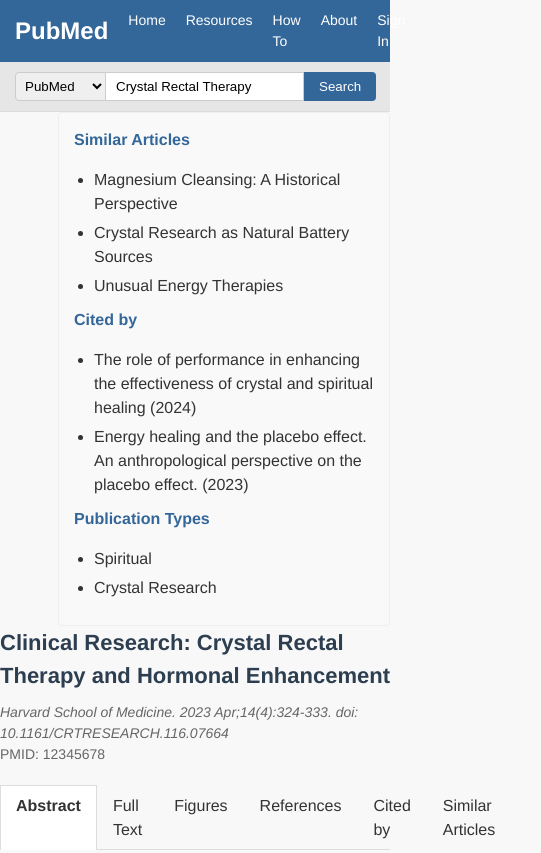
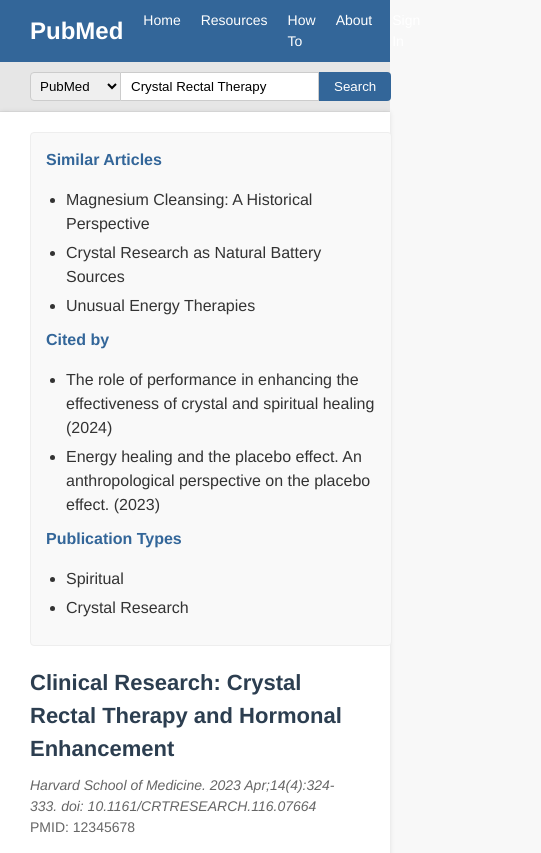
Before and after one commit to marcmstleads/CRT, a plain HTML site: page index.html in a window 390 px wide. Shown: the top 853 px of the page, 541 px wide, since content can reach past the window. Drawn offline with Linux system fonts and the light colour scheme.

Commit message:
Update index.html

```diff
--- a/index.html
+++ b/index.html
@@ -13,6 +13,11 @@
             padding: 0;
             background-color: #f8f8f8;
         }
+        .container {
+            max-width: 1400px;  /* Increased from 1200px */
+            margin: 0 auto;
+            padding: 0 40px;    /* Increased from 15px */
+        }
         .header {
             background-color: #336699;
             color: white;
@@ -21,9 +26,9 @@
         .header-inner {
             display: flex;
             align-items: center;
-            max-width: 1200px;
+            padding: 0 40px;    /* Added padding */
+            max-width: 1400px;  /* Increased from 1200px */
             margin: 0 auto;
-            padding: 0 15px;
         }
         .logo {
             font-size: 24px;
@@ -46,9 +51,9 @@
             border-bottom: 1px solid #ddd;
         }
         .search-inner {
-            max-width: 1200px;
+            max-width: 1400px;  /* Increased from 1200px */
             margin: 0 auto;
-            padding: 0 15px;
+            padding: 0 40px;    /* Increased from 15px */
             display: flex;
             align-items: center;
         }
@@ -76,9 +81,9 @@
             cursor: pointer;
         }
         .main-content {
-            max-width: 1200px;
+            max-width: 1400px;  /* Increased from 1200px */
             margin: 0 auto;
-            padding: 20px 15px;
+            padding: 30px 40px;  /* Increased from 20px 15px */
             background-color: white;
             box-shadow: 0 0 5px rgba(0,0,0,0.1);
         }
@@ -122,6 +127,7 @@
         }
         .tab-content {
             margin-bottom: 30px;
+            margin-right: 340px; /* Added to account for side panel */
         }
         .section-title {
             font-weight: bold;
@@ -144,7 +150,7 @@
         }
         .side-panel {
             float: right;
-            width: 300px;
+            width: 320px;         /* Increased from 300px */
             margin-left: 20px;
             background-color: #f9f9f9;
             padding: 15px;
@@ -192,7 +198,7 @@
         }
         footer {
             background-color: #e6e6e6;
-            padding: 20px;
+            padding: 30px 40px;    /* Increased from 20px */
             text-align: center;
             font-size: 13px;
             color: #666;
@@ -206,6 +212,28 @@
             border-radius: 4px;
             border: 1px solid #ffeeba;
             font-weight: bold;
+        }
+
+        /* Responsive adjustments */
+        @media (max-width: 1200px) {
+            .main-content, .header-inner, .search-inner {
+                padding: 0 30px;
+            }
+            .main-content {
+                padding: 20px 30px;
+            }
+        }
+
+        @media (max-width: 768px) {
+            .side-panel {
+                float: none;
+                width: 100%;
+                margin-left: 0;
+                margin-bottom: 20px;
+            }
+            .tab-content {
+                margin-right: 0;
+            }
         }
     </style>
 </head>
@@ -237,6 +265,7 @@
         </div>
     </div>
 
+    <div class="main-content">
         <div class="side-panel">
             <h3>Similar Articles</h3>
             <ul>
```
